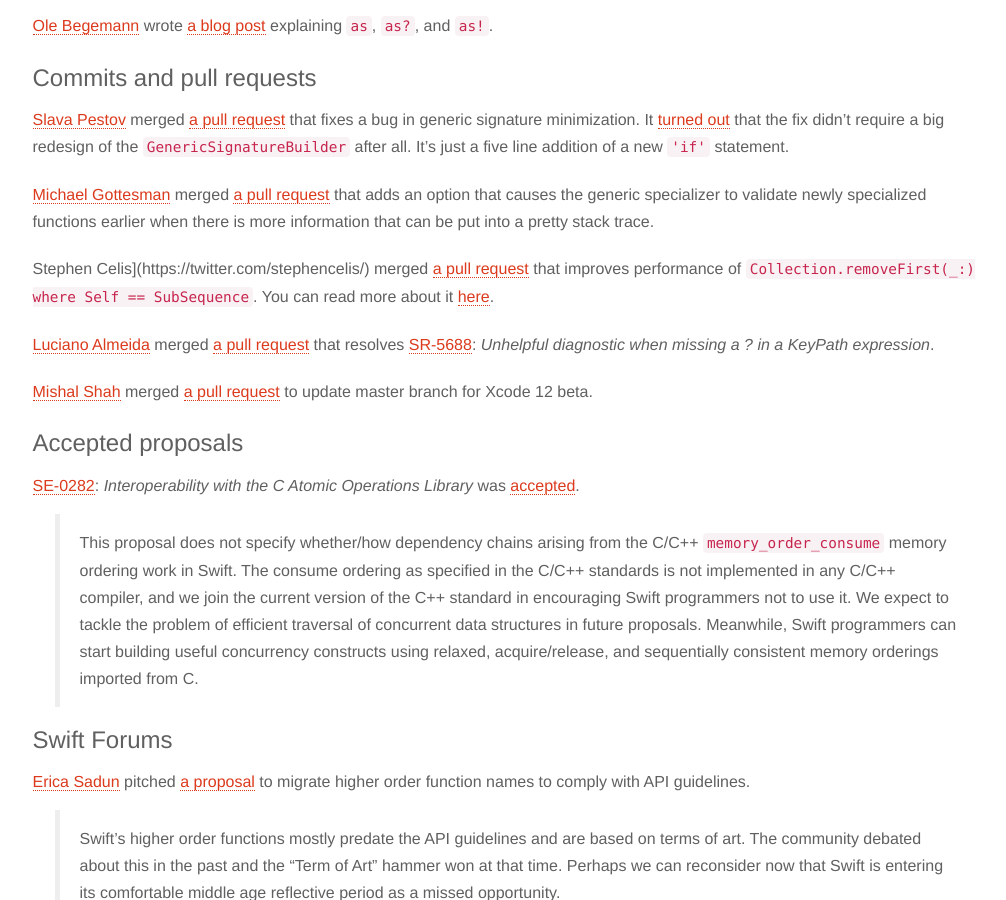
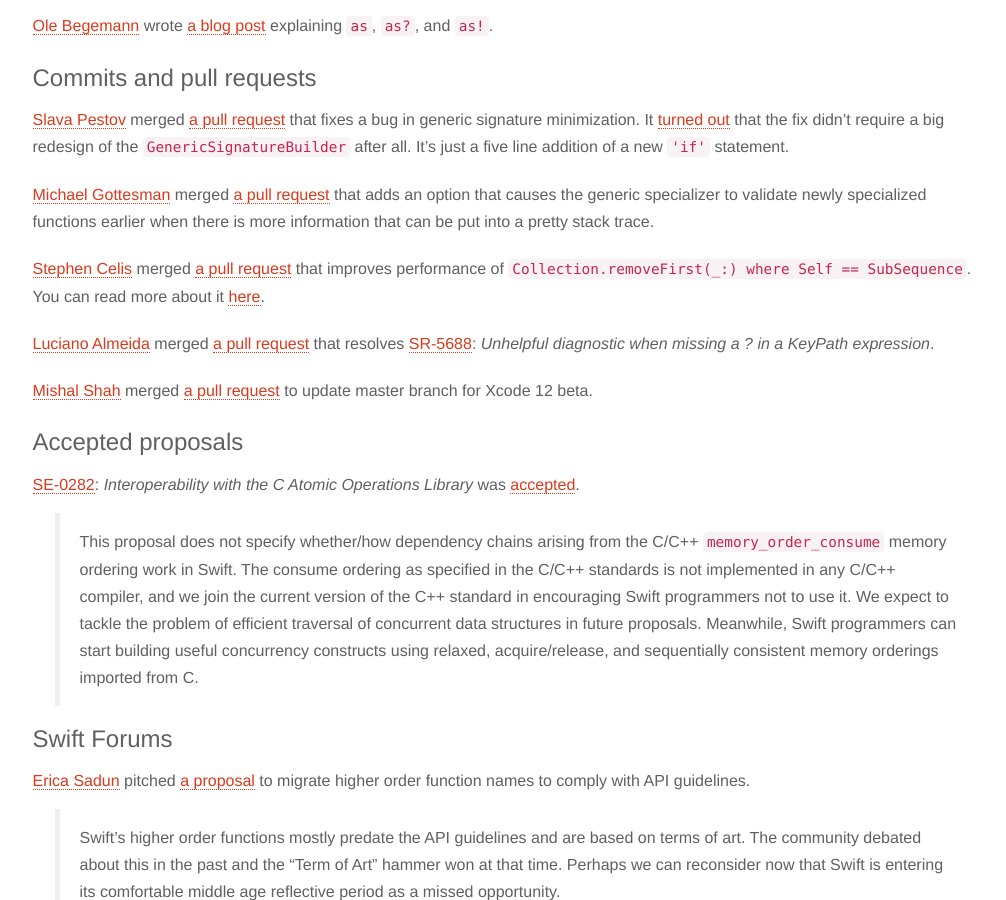
Before and after one commit to SwiftWeekly/swiftweekly.github.io, a Jekyll site: the page built from _posts/2020-07-02-issue-163.md, in a window 1280 px wide and 900 px high, scrolled down 1604 px. Shown: the whole window, without its empty margins (135-1141 px from the left). Built offline with Jekyll 4.4.1, drawn with Linux system fonts in a browser that asks for light colours.

Commit message:
Fix link in issue 163 (#532)

```diff
--- a/_posts/2020-07-02-issue-163.md
+++ b/_posts/2020-07-02-issue-163.md
@@ -89,7 +89,7 @@
 specialized functions earlier when there is more information that can be put
 into a pretty stack trace.
 
-Stephen Celis](https://twitter.com/stephencelis/) merged [a pull request](https://github.com/apple/swift/pull/32451)
+[Stephen Celis](https://twitter.com/stephencelis/) merged [a pull request](https://github.com/apple/swift/pull/32451)
 that improves performance of `Collection.removeFirst(_:) where Self == SubSequence`.
 You can read more about it [here](https://twitter.com/stephencelis/status/1278347623359971328).
 
```
